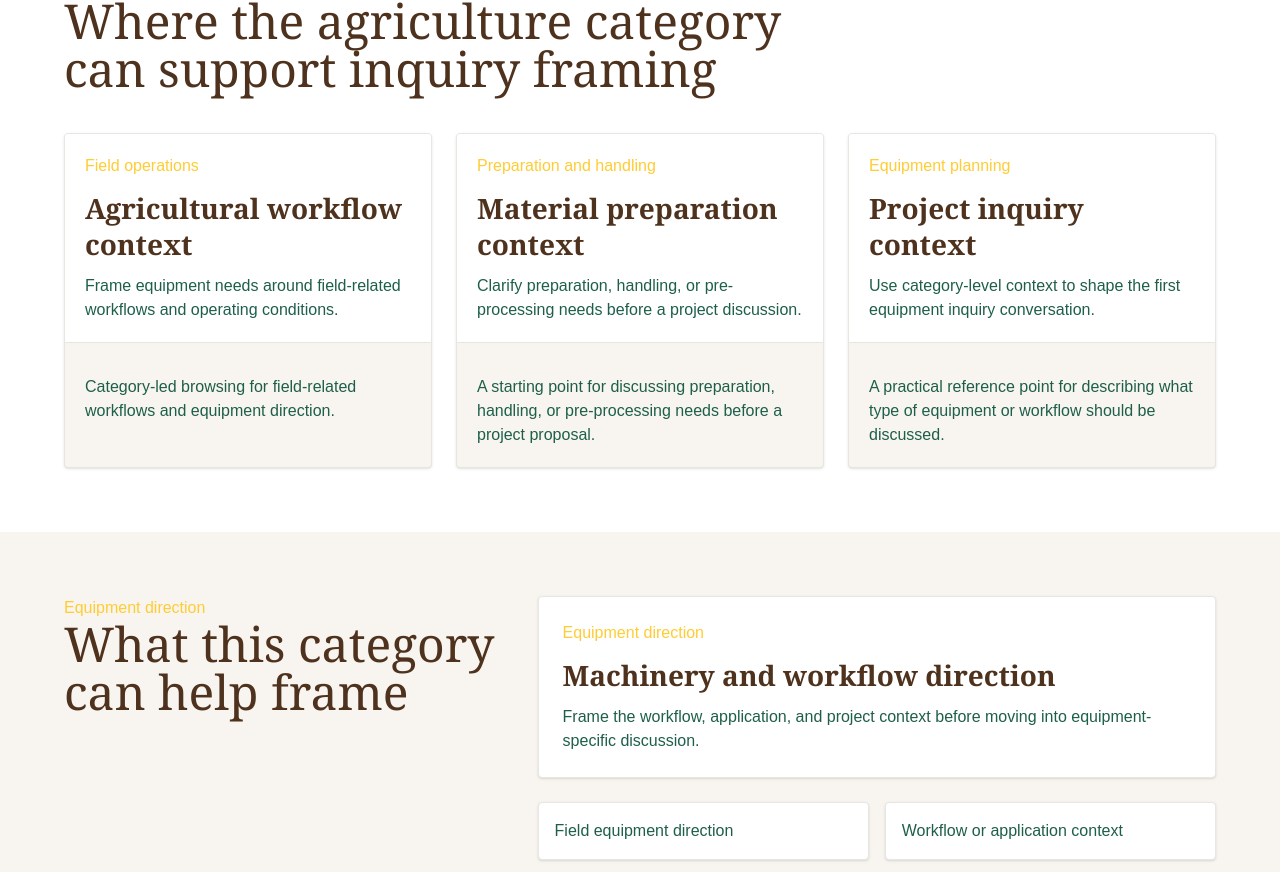
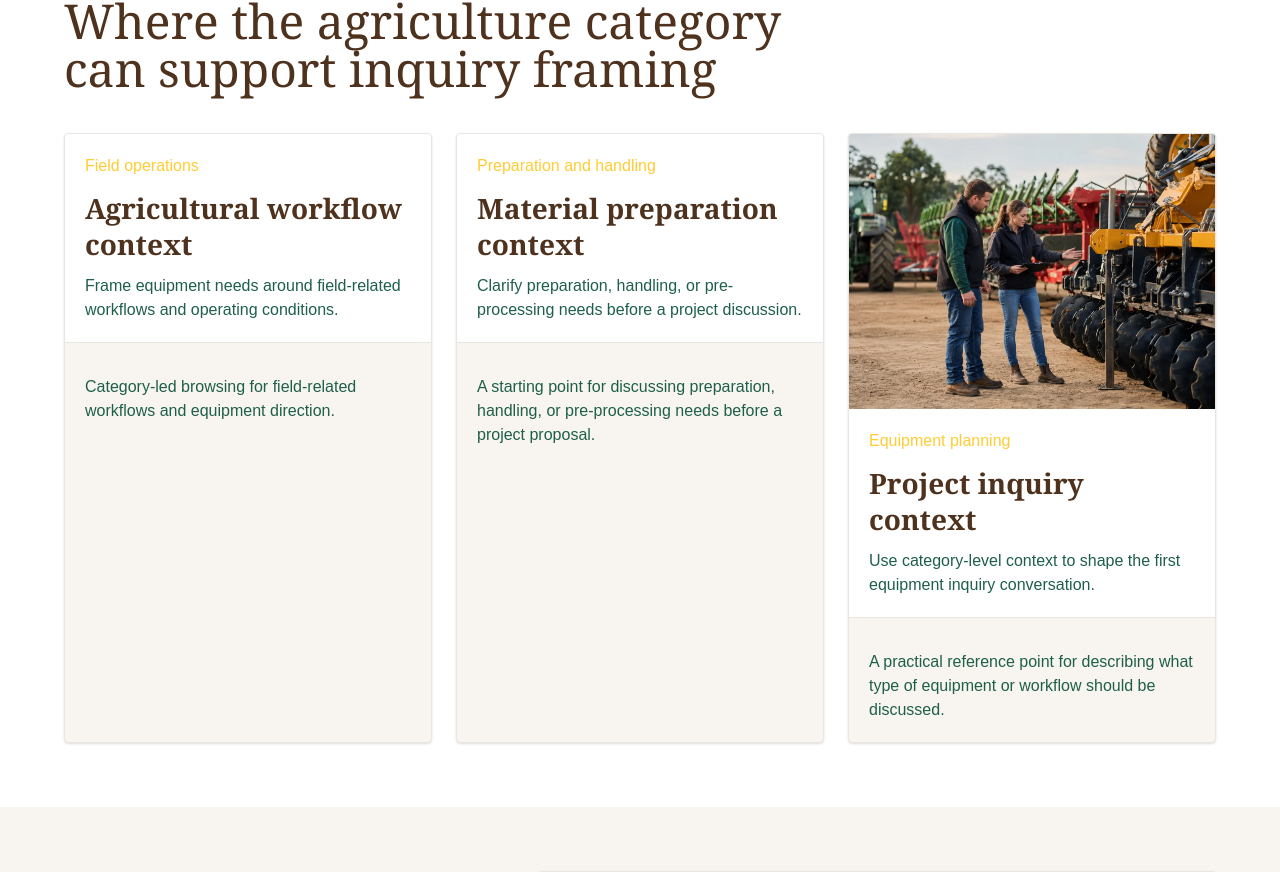
Before and after one commit to GROZILCHO/mall-agro-redesign, a Next.js app: page /products/agriculture in a window 1280 px wide. Shown: the part 1369-2241 px from the top of the page. Built offline with nearby package versions, Linux system fonts and the light colour scheme.

Commit message:
feat: render Agriculture project inquiry image

```diff
--- a/src/app/products/components/CategoryLandingPage.js
+++ b/src/app/products/components/CategoryLandingPage.js
@@ -112,18 +112,28 @@ export default function CategoryLandingPage({ categoryId, locale = 'en' }) {
             </h2>
           </div>
           <div className="grid gap-6 md:grid-cols-3">
-            {richContent.applicationAreas.map((area, index) => (
+            {richContent.applicationAreas.map((area, index) => {
+              const context = imageSlots.operatingContexts[index];
+
+              return (
               <article key={area.title} className="overflow-hidden rounded border border-neutral bg-gentle shadow">
+                {context?.asset && (
+                  <img
+                    src={context.asset}
+                    alt={context.title}
+                    className="aspect-[4/3] w-full object-cover"
+                  />
+                )}
                 <div className="flex min-h-48 items-end border-b border-neutral bg-white p-5">
                   <div>
                     <p className="body text-accent">
-                      {imageSlots.operatingContexts[index]?.label || area.title}
+                      {context?.label || area.title}
                     </p>
                     <h3 className="h3 mt-3 text-primary">
-                      {imageSlots.operatingContexts[index]?.title || area.title}
+                      {context?.title || area.title}
                     </h3>
                     <p className="body mt-3 text-menu">
-                      {imageSlots.operatingContexts[index]?.body || area.body}
+                      {context?.body || area.body}
                     </p>
                   </div>
                 </div>
@@ -133,7 +143,8 @@ export default function CategoryLandingPage({ categoryId, locale = 'en' }) {
                   </p>
                 </div>
               </article>
-            ))}
+              );
+            })}
           </div>
         </div>
       </section>
```
Also changed, not shown: src/lib/content/categoryPages.js.
